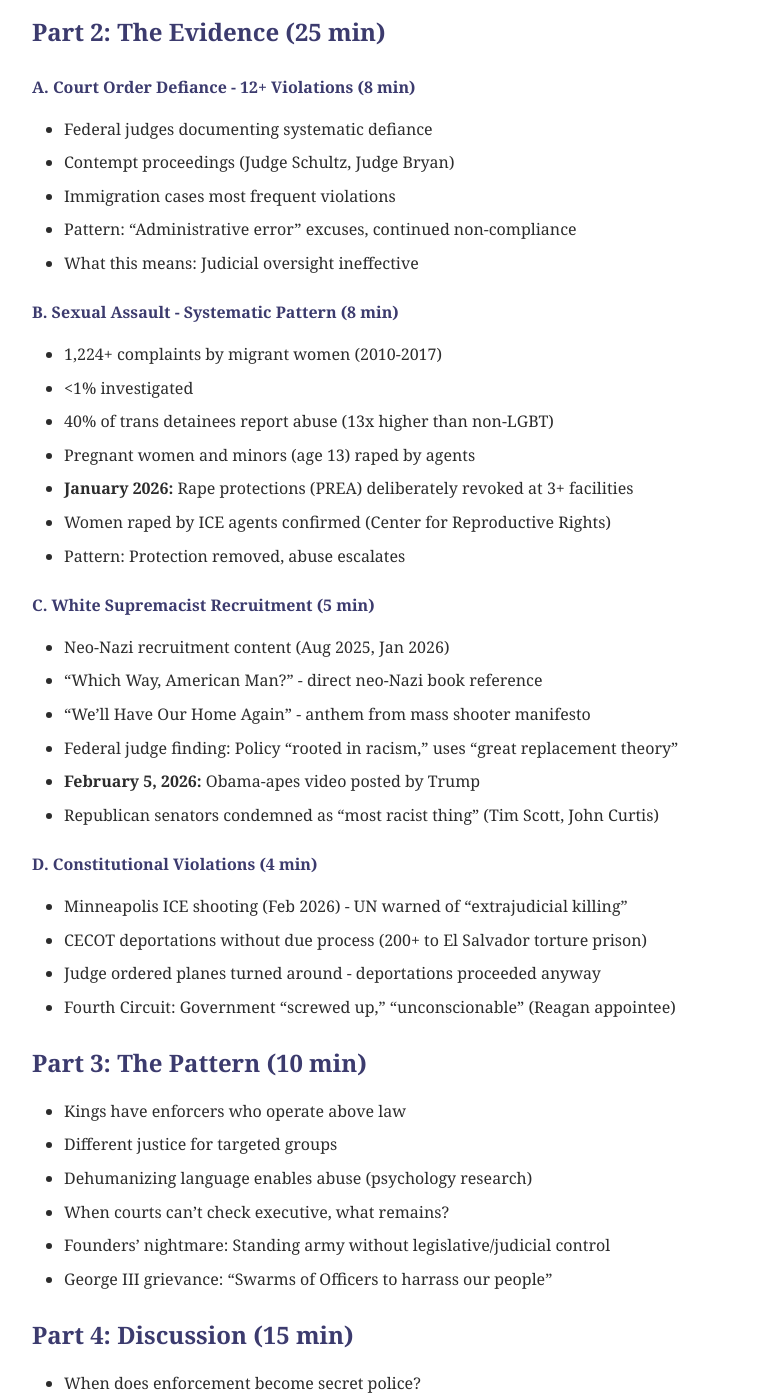
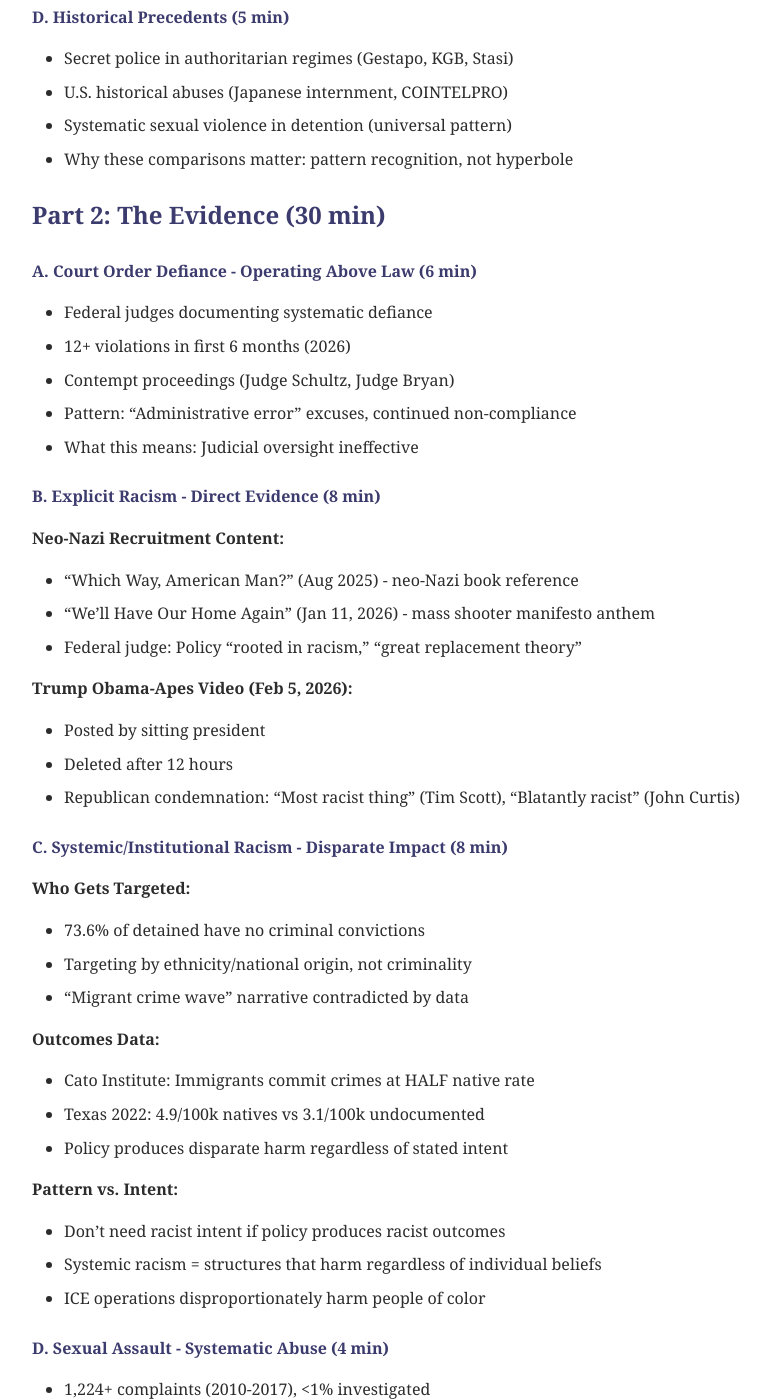
Before and after one commit to beren1hand/citizenstevephd.github.io, a Jekyll site: the page built from _posts/2026-04-20-session-4-police-state.md, in a window 1280 px wide and 1400 px high, scrolled down 1811 px. Shown: the whole window, without its empty margins (28-799 px from the left). Built offline with Jekyll 4.4.1, drawn with Linux system fonts in a browser that asks for light colours; some of the changed text lies outside the part shown.

Commit message:
Session 4: Add systemic vs explicit racism framework, reorganize evidence to show both

```diff
--- a/_posts/2026-04-20-session-4-police-state.md
+++ b/_posts/2026-04-20-session-4-police-state.md
@@ -35,6 +35,12 @@
 - Historical pattern: Dehumanizing language → systematic abuse
 - Settler colonialism and ethnic cleansing parallels
 
+**Two Forms of Racism:**
+- **Explicit racism:** Direct statements, symbols (easy to spot)
+- **Systemic/institutional racism:** Policies producing disparate outcomes (harder to see, often more harmful)
+- **Why both matter:** Can have one without the other, but often work together
+- **ICE case:** Has BOTH explicit and systemic racism
+
 #### C. U.S. Constitutional Law (10 min)
 - **4th Amendment:** Protection from unreasonable search/seizure
 - **5th Amendment:** Due process, no deprivation without procedure
@@ -50,37 +56,54 @@
 - Systematic sexual violence in detention (universal pattern)
 - Why these comparisons matter: pattern recognition, not hyperbole
 
-### Part 2: The Evidence (25 min)
+### Part 2: The Evidence (30 min)
 
-#### A. Court Order Defiance - 12+ Violations (8 min)
+#### A. Court Order Defiance - Operating Above Law (6 min)
 - Federal judges documenting systematic defiance
+- 12+ violations in first 6 months (2026)
 - Contempt proceedings (Judge Schultz, Judge Bryan)
-- Immigration cases most frequent violations
 - Pattern: "Administrative error" excuses, continued non-compliance
 - What this means: Judicial oversight ineffective
 
-#### B. Sexual Assault - Systematic Pattern (8 min)
-- 1,224+ complaints by migrant women (2010-2017)
-- <1% investigated
-- 40% of trans detainees report abuse (13x higher than non-LGBT)
-- Pregnant women and minors (age 13) raped by agents
-- **January 2026:** Rape protections (PREA) deliberately revoked at 3+ facilities
-- Women raped by ICE agents confirmed (Center for Reproductive Rights)
+#### B. Explicit Racism - Direct Evidence (8 min)
+**Neo-Nazi Recruitment Content:**
+- "Which Way, American Man?" (Aug 2025) - neo-Nazi book reference
+- "We'll Have Our Home Again" (Jan 11, 2026) - mass shooter manifesto anthem
+- Federal judge: Policy "rooted in racism," "great replacement theory"
+
+**Trump Obama-Apes Video (Feb 5, 2026):**
+- Posted by sitting president
+- Deleted after 12 hours
+- Republican condemnation: "Most racist thing" (Tim Scott), "Blatantly racist" (John Curtis)
+
+#### C. Systemic/Institutional Racism - Disparate Impact (8 min)
+**Who Gets Targeted:**
+- 73.6% of detained have no criminal convictions
+- Targeting by ethnicity/national origin, not criminality
+- "Migrant crime wave" narrative contradicted by data
+
+**Outcomes Data:**
+- Cato Institute: Immigrants commit crimes at HALF native rate
+- Texas 2022: 4.9/100k natives vs 3.1/100k undocumented
+- Policy produces disparate harm regardless of stated intent
+
+**Pattern vs. Intent:**
+- Don't need racist intent if policy produces racist outcomes
+- Systemic racism = structures that harm regardless of individual beliefs
+- ICE operations disproportionately harm people of color
+
+#### D. Sexual Assault - Systematic Abuse (4 min)
+- 1,224+ complaints (2010-2017), <1% investigated
+- 40% trans detainees report abuse (13x non-LGBT rate)
+- Pregnant women, minors (age 13)
+- **Jan 2026:** Rape protections deliberately revoked at 3 facilities
 - Pattern: Protection removed, abuse escalates
 
-#### C. White Supremacist Recruitment (5 min)
-- Neo-Nazi recruitment content (Aug 2025, Jan 2026)
-- "Which Way, American Man?" - direct neo-Nazi book reference
-- "We'll Have Our Home Again" - anthem from mass shooter manifesto
-- Federal judge finding: Policy "rooted in racism," uses "great replacement theory"
-- **February 5, 2026:** Obama-apes video posted by Trump
-- Republican senators condemned as "most racist thing" (Tim Scott, John Curtis)
-
-#### D. Constitutional Violations (4 min)
-- Minneapolis ICE shooting (Feb 2026) - UN warned of "extrajudicial killing"
-- CECOT deportations without due process (200+ to El Salvador torture prison)
-- Judge ordered planes turned around - deportations proceeded anyway
-- Fourth Circuit: Government "screwed up," "unconscionable" (Reagan appointee)
+#### E. Constitutional Violations (4 min)
+- Minneapolis shooting - UN: "extrajudicial killing"
+- CECOT deportations - judge ordered planes turned, proceeded anyway
+- Fourth Circuit (Reagan appointee): "unconscionable"
+- Due process systematically violated
 
 ### Part 3: The Pattern (10 min)
 - Kings have enforcers who operate above law
@@ -92,9 +115,11 @@
 
 ### Part 4: Discussion (15 min)
 - When does enforcement become secret police?
+- **Explicit vs. systemic racism:** Which is more harmful? Can you have one without the other?
 - Are these comparisons fair or hyperbolic?
 - What happens when courts can't enforce their orders?
 - Is sexual assault pattern accidental or systematic?
+- **If policy produces racist outcomes, does intent matter?**
 - What can citizens demand?
 
 ---
@@ -117,6 +143,29 @@
 **Human Dignity:**
 - Kant on treatment of persons as ends
 - Universal Declaration of Human Rights
+
+### Systemic vs. Explicit Racism
+
+**Framework:**
+- [Wikipedia: Institutional Racism](https://en.wikipedia.org/wiki/Institutional_racism)
+- [Wikipedia: Systemic Racism](https://en.wikipedia.org/wiki/Systemic_racism)
+- Difference between individual prejudice and structural harm
+
+**Academic Sources:**
+- Eduardo Bonilla-Silva, *Racism without Racists* (2003)
+- Michelle Alexander, *The New Jim Crow* (2010)
+- Ibram X. Kendi, *How to Be an Antiracist* (2019)
+
+**Legal Doctrine:**
+- Disparate impact vs. disparate treatment
+- Washington v. Davis (1976) - Intent requirement
+- Griggs v. Duke Power (1971) - Disparate impact recognized
+
+**Why Both Matter:**
+- Explicit racism: Easy to identify, socially condemned
+- Systemic racism: Harder to see, often more harmful, produces ongoing disparate outcomes
+- Can exist independently or together
+- ICE case: BOTH present
 
 ### Authoritarianism and Secret Police
 
@@ -229,10 +278,23 @@
 - Reagan appointee Judge Wilkinson: "Government screwed up," "unconscionable"
 - Zero evidence for MS-13 claims
 
-**Immigrant Crime Data:**
-- [Cato Institute: Crime Rates](https://www.cato.org/) (conservative/libertarian)
+**Systemic Racism Evidence:**
+
+**Disparate Impact Data:**
+- 73.6% detained have no criminal convictions
+- Targeting by ethnicity/origin, not criminality
+- Policy outcomes show racial disparities
+
+**Immigrant Crime Data (Conservative Source):**
+- [Cato Institute: Crime Rates](https://www.cato.org/) (libertarian/conservative think tank)
 - Immigrants commit crimes at HALF native rate
 - Texas 2022: 4.9/100k natives, 3.1/100k undocumented, 1.8/100k legal
+- **Contradicts "migrant crime wave" narrative with data**
+
+**Systemic Racism Analysis:**
+- Policies produce disparate racial harm
+- Outcomes matter regardless of stated intent
+- Pattern of enforcement targets people of color disproportionately
 
 ### Dehumanization Research
 
```
Also changed, not shown: other parts of _posts/2026-04-20-session-4-police-state.md (+1 -0 lines).
